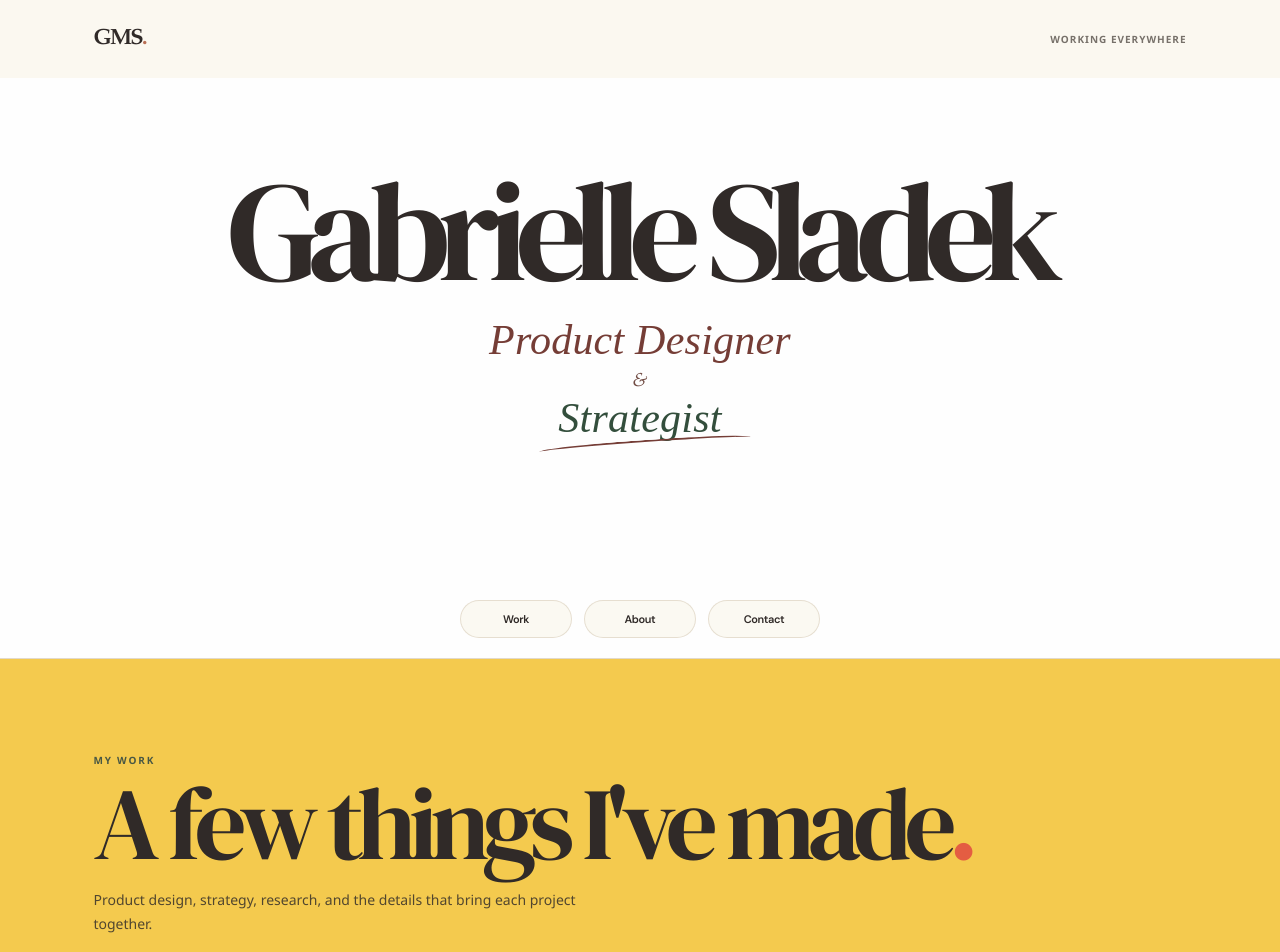
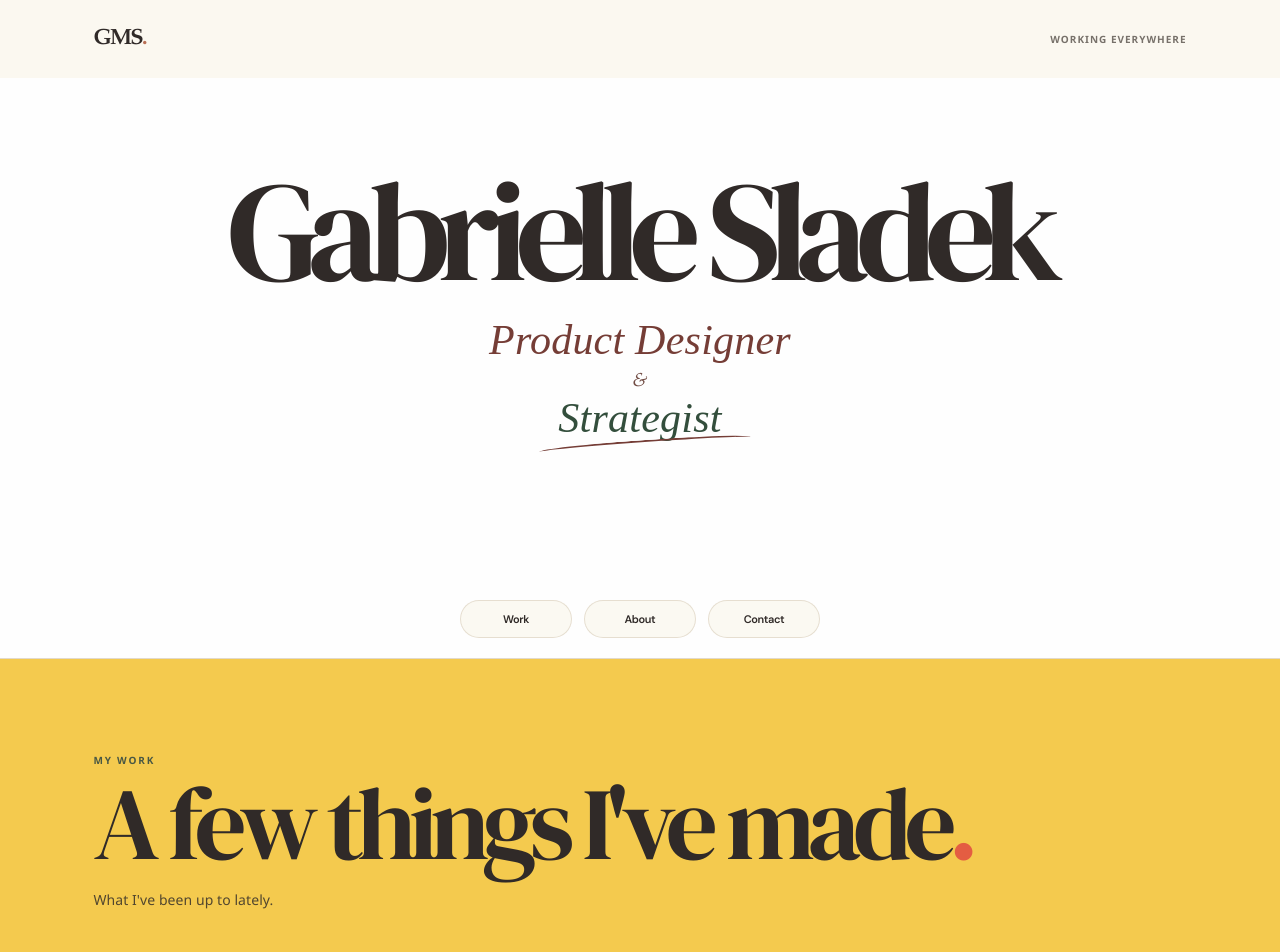
Before and after one commit to sladekg/sladekg.github.io, a Next.js app in the folder sladekg-portfolio/: page / in a window 1280 px wide. Shown: the top 952 px of the page. Built offline with nearby package versions, Linux system fonts and the light colour scheme.

Commit message:
Refine work and contact section copy
Use shared deck styling and shorter introductory copy for the work and contact sections, with adjusted contact heading spacing.

```diff
--- a/sladekg-portfolio/app/globals.css
+++ b/sladekg-portfolio/app/globals.css
@@ -379,12 +379,18 @@ textarea:focus-visible {
   line-height: 0.92;
 }
 
+.section-deck {
+  max-width: 32rem;
+  margin: 18px 0 0;
+  font-family: var(--sans);
+  font-size: 14px;
+  font-weight: 400;
+  letter-spacing: 0.005em;
+  line-height: 1.7;
+}
+
 .work-intro {
-  max-width: 510px;
-  margin: 18px 0 0;
   color: #51462f;
-  font-size: 14px;
-  line-height: 1.7;
 }
 
 .heading-period {
@@ -920,7 +926,7 @@ textarea:focus-visible {
 
 .contact-heading h2 {
   max-width: 720px;
-  margin: 10px 0 12px;
+  margin: 10px 0 0;
   font-family: var(--font-dm-serif-display), serif;
   font-size: clamp(50px, 7vw, 84px);
   font-weight: 400;
@@ -930,7 +936,6 @@ textarea:focus-visible {
   color: #fffaf0;
 }
 
-.contact-intro,
 .contact-panel-copy,
 .resume-note {
   color: var(--muted);
@@ -939,8 +944,6 @@ textarea:focus-visible {
 }
 
 .contact-intro {
-  max-width: 470px;
-  margin: 0;
   color: #e9e8ff;
 }
 
--- a/sladekg-portfolio/app/page.tsx
+++ b/sladekg-portfolio/app/page.tsx
@@ -180,9 +180,8 @@ export default function Home() {
             <h2 id="work-title">
               A few things I&apos;ve made<span className="heading-period">.</span>
             </h2>
-            <p className="work-intro">
-              Product design, strategy, research, and the details that bring
-              each project together.
+            <p className="section-deck work-intro">
+              What I&apos;ve been up to lately.
             </p>
           </div>
         </div>
@@ -295,9 +294,8 @@ export default function Home() {
             Let&apos;s make something meaningful
             <span className="heading-period">.</span>
           </h2>
-          <p className="contact-intro">
-            Have a project, a question, or just want to say hello? I&apos;d love
-            to hear from you.
+          <p className="section-deck contact-intro">
+            Stick around and reach out!
           </p>
         </div>
 
```
